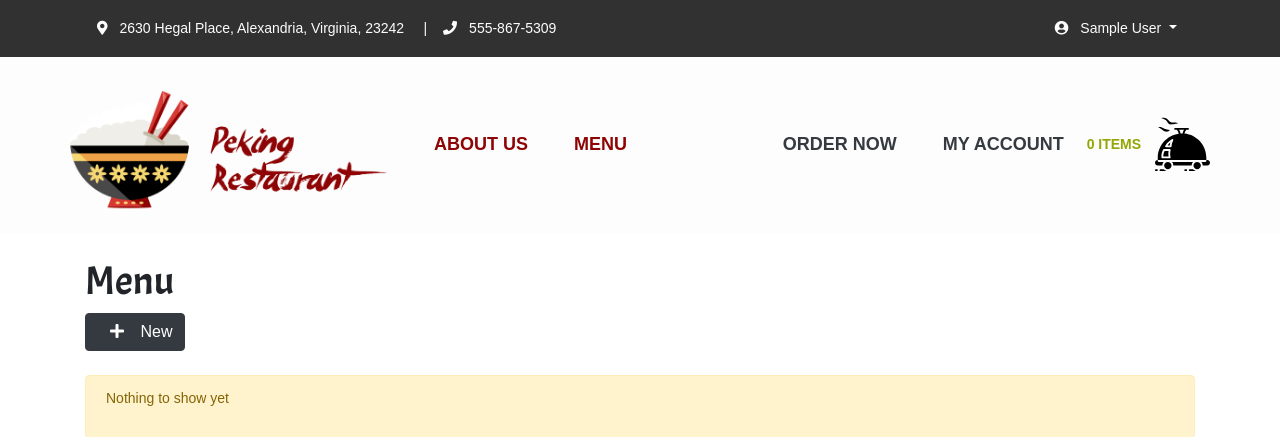
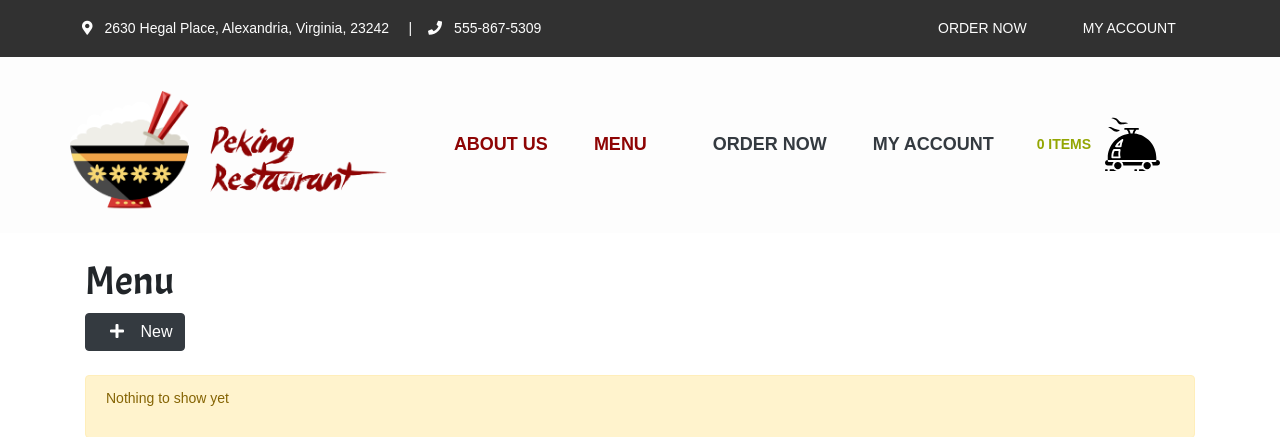
Before and after one commit to Coding-Dojo-PnA-Jan2020/brodyh_tiffanyc_group_project, a Flask app: page /menu/ in a window 1280 px wide. Shown: the top 437 px of the page. Run offline with Flask 2, Linux system fonts and the light colour scheme; the visitor is signed in with stand-in values (Sample User, id 1); data comes from the database, SQL or seed files in the repository; data that the repository does not hold is empty; some libraries are stand-ins or nearby versions.

Commit message:
Styles(Header/Nav): updated to account for the backend changes on most recent merge

```diff
--- a/app/static/stylesheet/peking-restaurant-app.css
+++ b/app/static/stylesheet/peking-restaurant-app.css
@@ -37,31 +37,38 @@
   padding: 10px;
 }
 
-.header-banner p{
+.header-banner p {
   margin: 0px;
 }
 
-.header-banner a{
+.header-banner a {
   color: #fdfdfd;
 }
 
-.header-banner a:hover{
+.header-banner a:hover {
   color: #93A603;
 }
 
 .header-contact,
-.header-account{
+.header-account {
   display: inline-block;
-  width: 49%;
 }
 
-.header-account{
-  text-align: right;
+.header-account {
+  width: 300px;
+  float: right;
+}
+
+.order,
+.my-account,
+.sign-in {
+  margin-left: 20px;
+  margin-right: 20px;
 }
 
 
 /* PRIMARY NAV */
-.navbar {
+.primary-nav {
   background-color: #fdfdfd;
 }
 
@@ -71,14 +78,14 @@
   margin-top: 20px;
 }
 
-.navbar li a {
+.primary-nav li a {
   color: #8E0404;
   font-size: 18px;
   font-weight: bold;
   margin: 15px;
 }
 
-.navbar li a:hover {
+.primary-nav li a:hover {
   color: #313131;
 }
 
@@ -86,6 +93,7 @@
   height: auto;
   width: 55px;
   margin-left: 10px;
+  margin-right: 50px;
 }
 
 .cart a{
@@ -153,9 +161,11 @@
 
 
 
+/* MENU SUB-NAV */
 
 
 
+/* FORMS */
 
 
 /* OVERRIDE */
--- a/app/templates/_header_banner.html
+++ b/app/templates/_header_banner.html
@@ -1,29 +1,15 @@
-<div class="header-banner">
+<div class="header-banner navbar navbar-expand">
   <div class="container">
     <div class="header-contact">
       <p><i class="fas fa-map-marker-alt"></i>2630 Hegal Place, Alexandria, Virginia, 23242 &nbsp &nbsp | <a href="tel:555-867-5309"><i class="fas fa-phone"></i>555-867-5309</a></p>
     </div>
     <div class="header-account">
       <ul class="navbar-nav">
+        <li class="order navbar-item"><a class="nav-link" href="/users/new">ORDER NOW</a></li>
         {% if current_user is not none %}
-          <li class="nav-item dropdown">
-            <a class="nav-link dropdown-toggle" href="#" id="navbarDropdown" role="button" data-toggle="dropdown" aria-haspopup="true" aria-expanded="false">
-              <i class="fas fa-user-circle"></i>{{ current_user.first_name }} {{ current_user.last_name }}
-            </a>
-            <div class="dropdown-menu" aria-labelledby="navbarDropdown">
-              <a href="{{ url_for('users.me') }}" class="dropdown-item">
-                <i class="fas fa-list"></i>ACCOUNT</a>
-              <a href="#" class="dropdown-item">
-                <i class="fas fa-credit-card"></i>ORDERS
-              </a>
-              <div class="dropdown-divider"></div>
-              <a href="{{ url_for('sessions.destroy') }}" class="dropdown-item">
-                <i class="fas fa-sign-out-alt"></i>SIGN OUT
-              </a>
-            </div>
-          </li>
+          <li class="my-account navbar-item"><a class="nav-link" href="/my-account">MY ACCOUNT</a></li>
         {% else %}
-          <li class="navbar-item"><a href="/sessions/new" class="nav-link">SIGN IN</a></li>
+          <li class="sign-in navbar-item"><a class="nav-link" href="/sessions/new">SIGN IN</a></li>
         {% endif %}
       </ul>
     </div>
--- a/app/templates/_nav.html
+++ b/app/templates/_nav.html
@@ -1,12 +1,12 @@
-<nav class="navbar navbar-expand">
+<nav class="primary-nav navbar navbar-expand">
   <div class="container">
     <a href="/" class="navbar-brand"><h1 class="logo"><img src="{{ url_for('static', filename='assets/img/peking-logo.png') }}"></h1></a>
     <ul class="navbar-nav">
       <li class="nav-item"><a href="{{ url_for('pages.about') }}" class="nav-link">ABOUT US</a></li>
       <li class="nav-item"><a href="{{ url_for('menuitems.index') }}" class="nav-link">MENU</a></li>
     </ul>
-    {# I'd like to stick this section in the _header_banner.html, but don't want to mess anything up that is still in the works #}
-    <ul class="nav navbar-nav ml-auto">
+    {# ***I'd like to stick this section in the _header_banner.html, but don't want to mess anything up that is still in the works #}
+    <ul class="nav navbar-nav">
       <li clas="navbar-item"><a class="p-2 nav-link text-dark" href="/users/new">ORDER NOW</a></li>
       {% if current_user is not none %}
         <li class="navbar-item"><a class="p-2 nav-link text-dark" href="/my-account">MY ACCOUNT</a></li>
@@ -14,7 +14,7 @@
         <li class="navbar-item"><a class="p-2 nav-link text-dark" href="/sessions/new">SIGN IN</a></li>
       {% endif %}
     </ul>
-    {# I'd like to stick this  section in the _header_banner.html #}
+    {# I'd like to stick this section in the _header_banner.html *** #}
     <div class="cart"><a href="/cart-checkout"> {{ menuitem_ids|count }} ITEMS <img src="{{url_for('static', filename='assets/icons/order-black.svg')}}" alt="Shopping cart"></a></div>
   </div>
 </nav>
```
